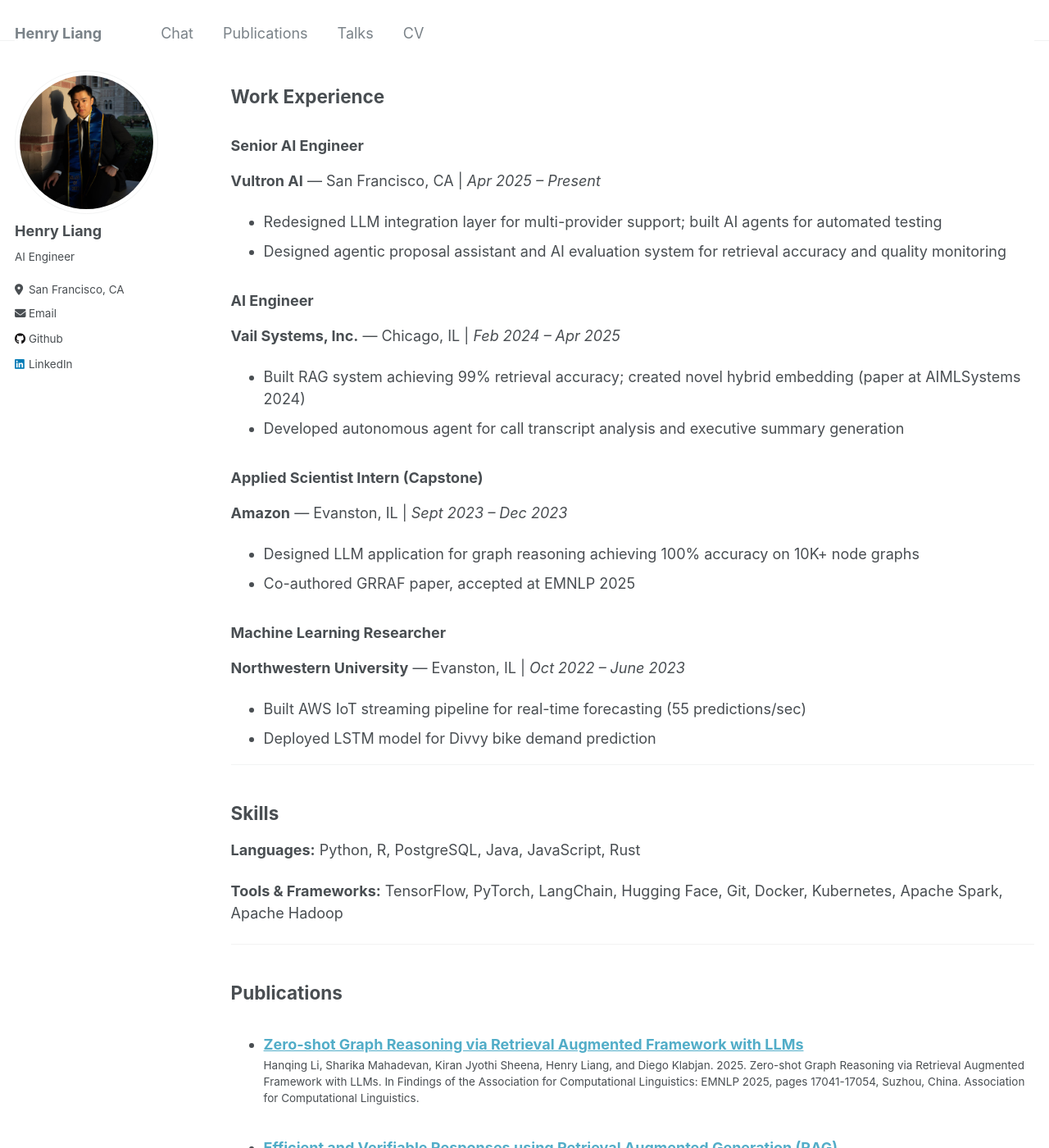
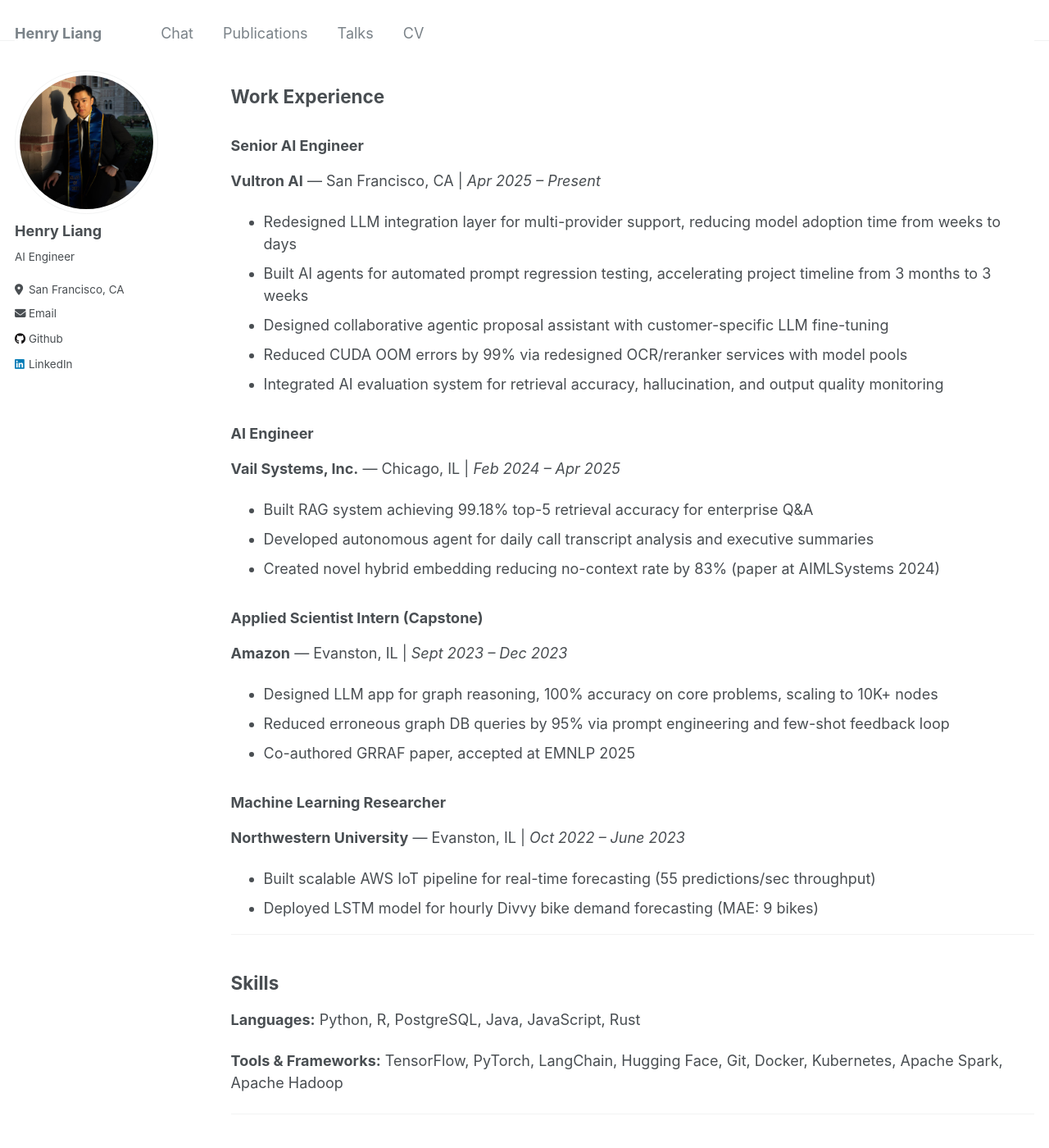
Before and after one commit to HenryLiang-123/HenryLiang-123.github.io, a Jekyll site: the page built from _pages/cv.md, in a window 1280 px wide and 1400 px high, scrolled down 356 px. Shown: the whole window at 82% size. Built offline with Jekyll 4.4.1, drawn with Linux system fonts in a browser that asks for light colours.

```diff
--- a/_pages/cv.md
+++ b/_pages/cv.md
@@ -26,26 +26,31 @@
 ### Senior AI Engineer
 **Vultron AI** — San Francisco, CA | *Apr 2025 – Present*
 
-- Redesigned LLM integration layer for multi-provider support; built AI agents for automated testing
-- Designed agentic proposal assistant and AI evaluation system for retrieval accuracy and quality monitoring
+- Redesigned LLM integration layer for multi-provider support, reducing model adoption time from weeks to days
+- Built AI agents for automated prompt regression testing, accelerating project timeline from 3 months to 3 weeks
+- Designed collaborative agentic proposal assistant with customer-specific LLM fine-tuning
+- Reduced CUDA OOM errors by 99% via redesigned OCR/reranker services with model pools
+- Integrated AI evaluation system for retrieval accuracy, hallucination, and output quality monitoring
 
 ### AI Engineer
 **Vail Systems, Inc.** — Chicago, IL | *Feb 2024 – Apr 2025*
 
-- Built RAG system achieving 99% retrieval accuracy; created novel hybrid embedding (paper at AIMLSystems 2024)
-- Developed autonomous agent for call transcript analysis and executive summary generation
+- Built RAG system achieving 99.18% top-5 retrieval accuracy for enterprise Q&A
+- Developed autonomous agent for daily call transcript analysis and executive summaries
+- Created novel hybrid embedding reducing no-context rate by 83% (paper at AIMLSystems 2024)
 
 ### Applied Scientist Intern (Capstone)
 **Amazon** — Evanston, IL | *Sept 2023 – Dec 2023*
 
-- Designed LLM application for graph reasoning achieving 100% accuracy on 10K+ node graphs
+- Designed LLM app for graph reasoning, 100% accuracy on core problems, scaling to 10K+ nodes
+- Reduced erroneous graph DB queries by 95% via prompt engineering and few-shot feedback loop
 - Co-authored GRRAF paper, accepted at EMNLP 2025
 
 ### Machine Learning Researcher
 **Northwestern University** — Evanston, IL | *Oct 2022 – June 2023*
 
-- Built AWS IoT streaming pipeline for real-time forecasting (55 predictions/sec)
-- Deployed LSTM model for Divvy bike demand prediction
+- Built scalable AWS IoT pipeline for real-time forecasting (55 predictions/sec throughput)
+- Deployed LSTM model for hourly Divvy bike demand forecasting (MAE: 9 bikes)
 
 ---
 
```
